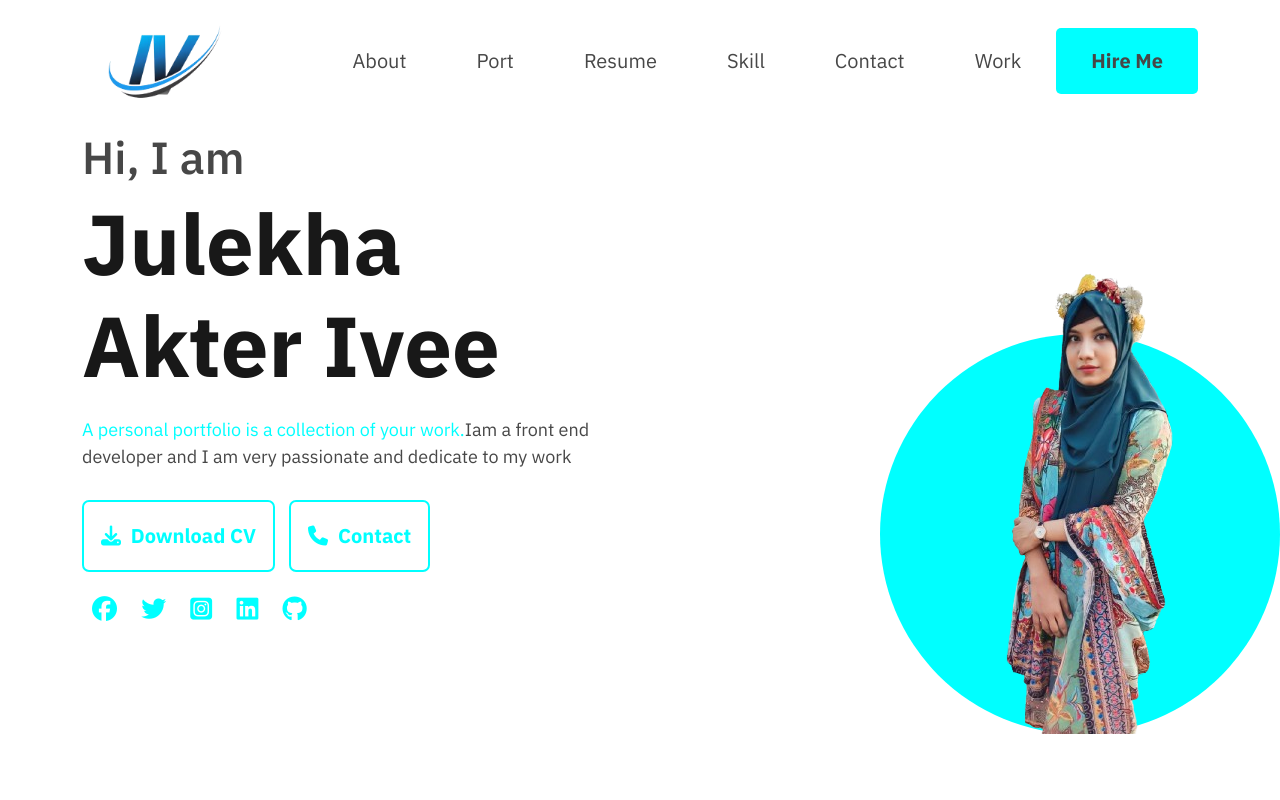
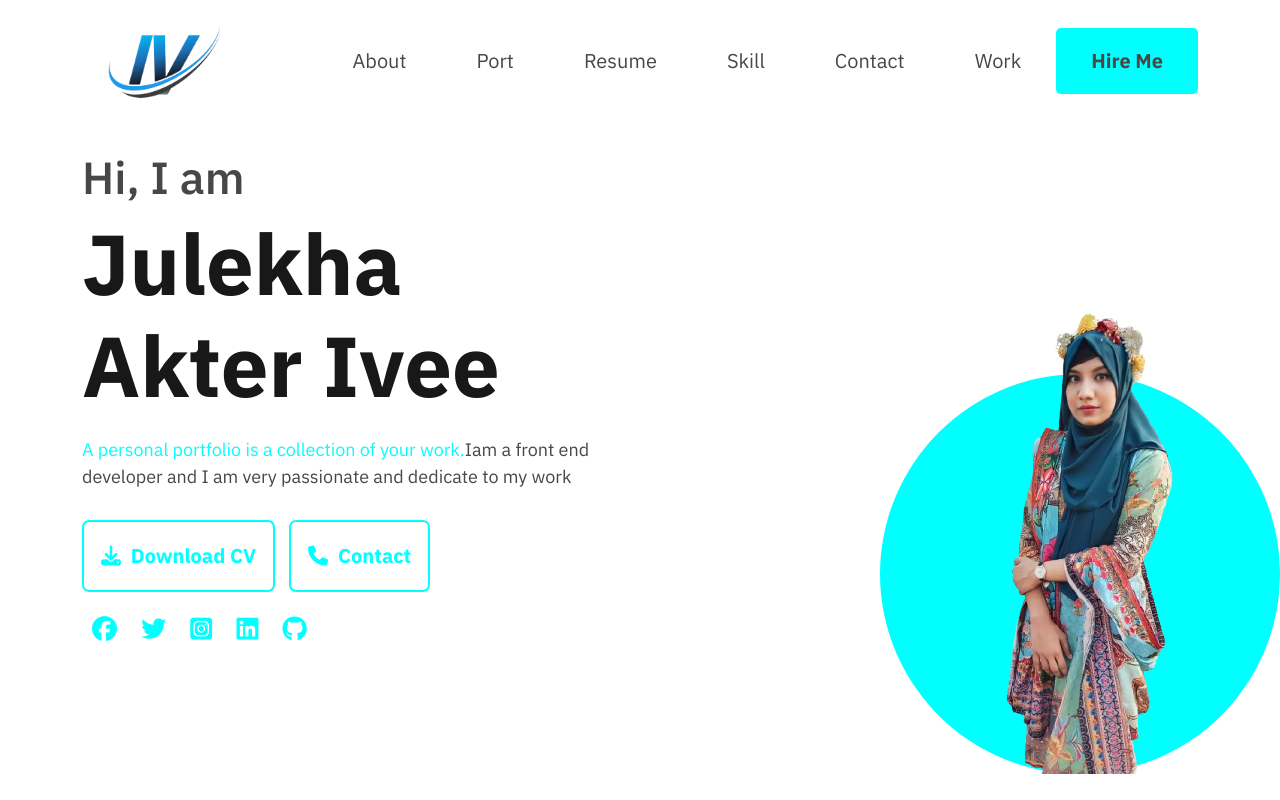
Before and after one commit to iveeakter78/my-portfolio, a plain HTML site: page index.html in a window 1280 px wide. Shown: the top 800 px of the page. Drawn offline with nearby package versions, Linux system fonts and the light colour scheme; a web font is replaced by a local one.

Commit message:
first commit

```diff
--- a/css/style.css
+++ b/css/style.css
@@ -52,7 +52,7 @@ img{
 /* nav part end */
 /* ban part start */
 #banner{
-    padding: 130px 0;
+    padding: 150px 0;
     position: relative;
 }
 .ban_main h3{
```
Also changed, not shown: 1 other file.
